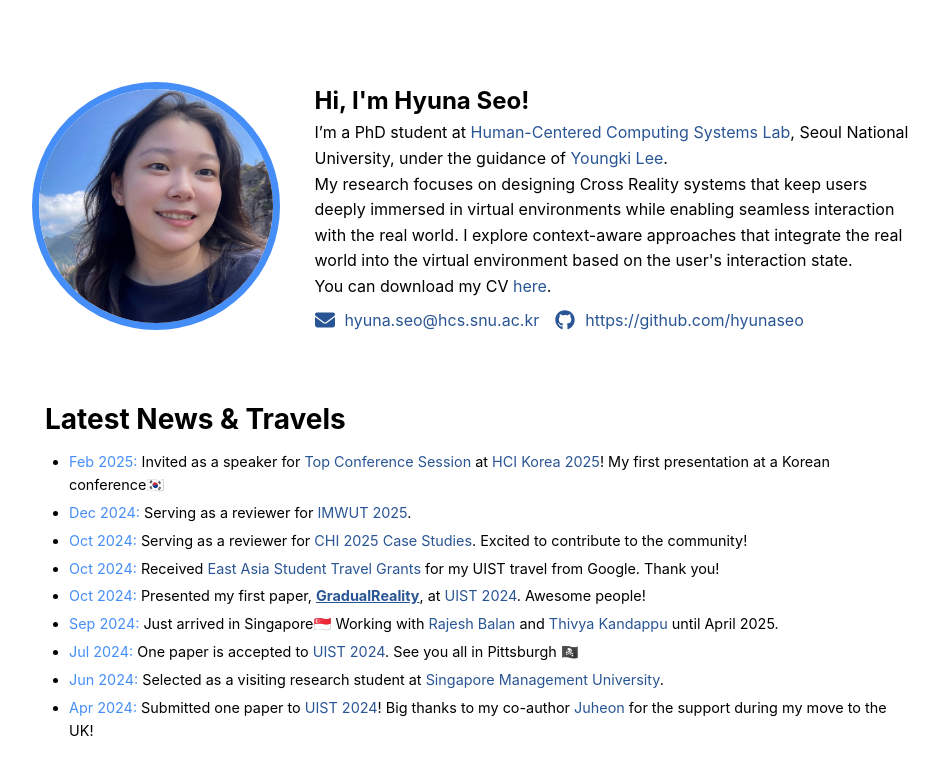
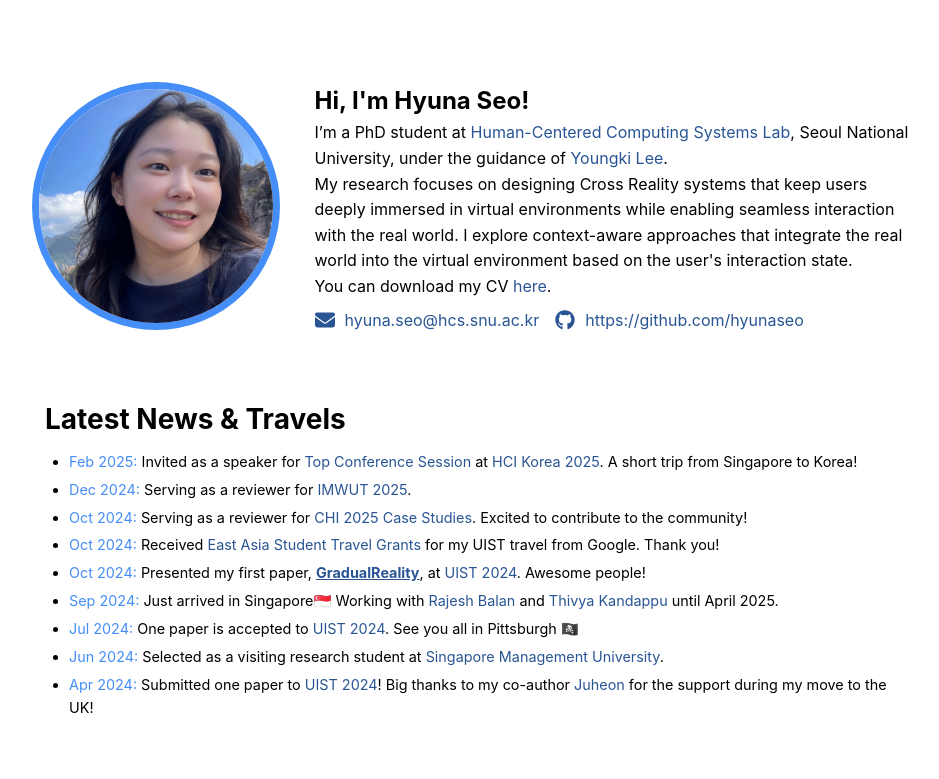
Before and after one commit to hyunaseo/hyunaseo.github.io, a React (Create React App) app: page / in a window 1280 px wide. Shown: the top 779 px of the page, without its empty margins (167-1106 px from the left). Built offline with nearby package versions, Linux system fonts and the light colour scheme.

Commit message:
Update news

```diff
--- a/src/App.js
+++ b/src/App.js
@@ -43,7 +43,7 @@ function App() {
             <div className="news-content">
               <h2 className="news-title">Latest News & Travels</h2>
               <ul className="news-list">
-              <li><span className="news-date">Feb 2025:</span> Invited as a speaker for <a href="https://2025winter.sigchi.kr/" target="_blank" rel="noopener noreferrer">Top Conference Session</a> at <a href="https://conference.hcikorea.org/hcik2025/main/main.asp" target="_blank" rel="noopener noreferrer">HCI Korea 2025</a>! My first presentation at a Korean conference🇰🇷</li>
+              <li><span className="news-date">Feb 2025:</span> Invited as a speaker for <a href="https://2025winter.sigchi.kr/" target="_blank" rel="noopener noreferrer">Top Conference Session</a> at <a href="https://conference.hcikorea.org/hcik2025/main/main.asp" target="_blank" rel="noopener noreferrer">HCI Korea 2025</a>. A short trip from Singapore to Korea!</li>
               <li><span className="news-date">Dec 2024:</span> Serving as a reviewer for <a href="https://www.ubicomp.org/ubicomp-iswc-2025/" target="_blank" rel="noopener noreferrer">IMWUT 2025</a>.</li>
               <li><span className="news-date">Oct 2024:</span> Serving as a reviewer for <a href="https://chi2025.acm.org/for-authors/case-studies/" target="_blank" rel="noopener noreferrer">CHI 2025 Case Studies</a>. Excited to contribute to the community!</li>
               <li><span className="news-date">Oct 2024:</span> Received <a href="https://buildyourfuture.withgoogle.com/" target="_blank" rel="noopener noreferrer">East Asia Student Travel Grants</a> for my UIST travel from Google. Thank you!</li>
```
